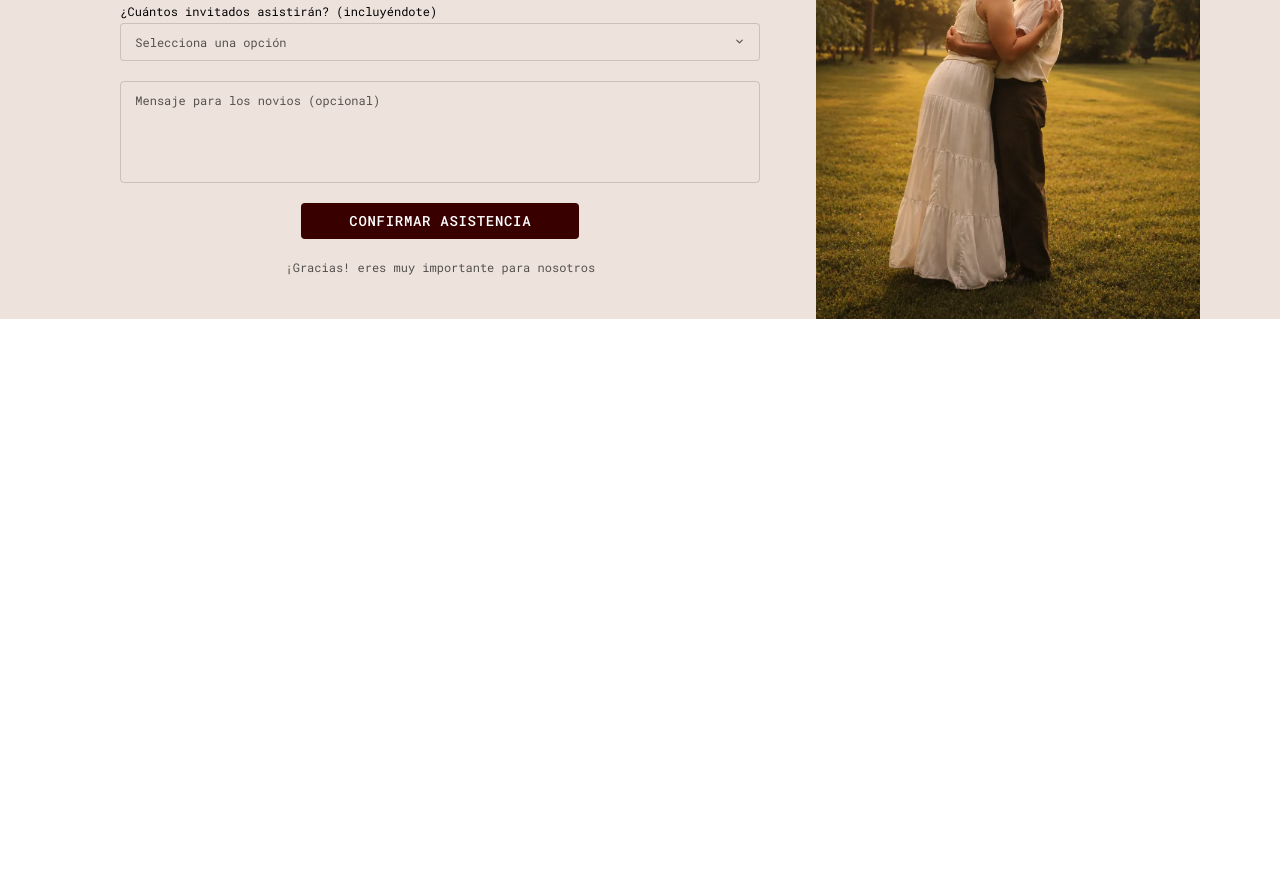
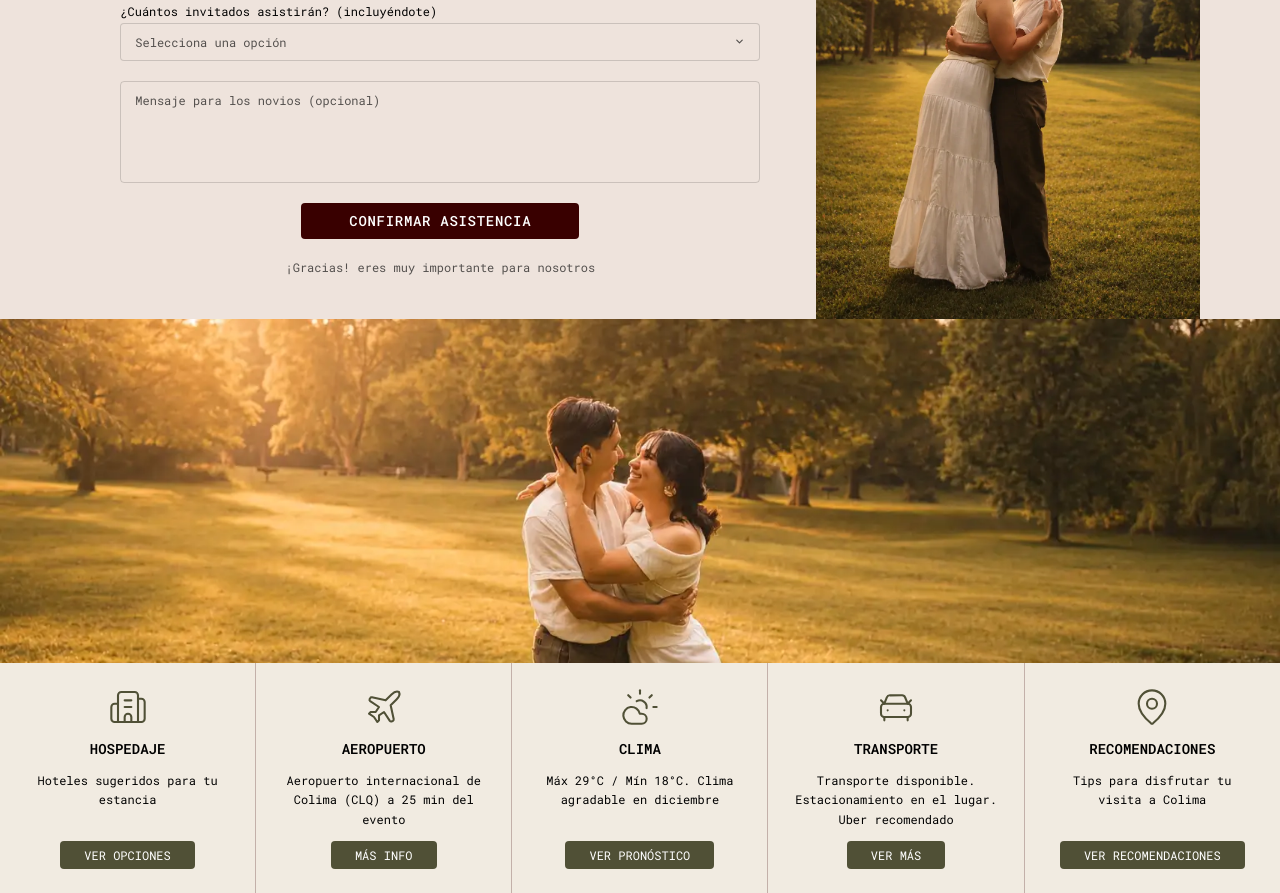
Before and after one commit to AlexRizo/carla-y-tenoch, an Astro site: page / in a window 1280 px wide. Shown: the part 3023-3916 px from the top of the page. Before the commit the page ends 3342 px from the top, so only its background shows below. Built offline with nearby package versions, Linux system fonts and the light colour scheme; Astro itself is replaced by a stand-in of ours; a web font is replaced by a local one.

Commit message:
info done

```diff
--- /dev/null
+++ b/src/components/info/InfoItem.astro
@@ -0,0 +1,27 @@
+---
+import type { AstroComponent } from "@lucide/astro";
+
+interface Props {
+  icon: AstroComponent;
+  title: string;
+  description: string;
+  href: string;
+  label: string;
+}
+
+const { icon: Icon, title, description, href, label } = Astro.props;
+---
+
+<article class="flex flex-col items-center gap-3 w-full py-6">
+  <div class="bg-primary rounded-full">
+    <Icon class="size-10 text-secondary-600" stroke-width={1.25} />
+  </div>
+  <h2 class="text-sm font-semibold uppercase">{title}</h2>
+  <p class="text-xs text-center leading-relaxed max-w-50.5">{description}</p>
+  <a
+    href={href}
+    target="_blank"
+    class="text-xs uppercase text-white px-6 py-1.5 rounded bg-secondary-600 hover:opacity-90 transition-opacity mt-auto"
+    >{label}</a
+  >
+</article>
--- a/src/pages/index.astro
+++ b/src/pages/index.astro
@@ -7,6 +7,7 @@ import Details from "@/sections/Details.astro";
 import Program from "@/sections/Program.astro";
 import DressCode from "@/sections/DressCode.astro";
 import Form from "@/sections/Form.astro";
+import Info from "@/sections/Info.astro";
 ---
 
 <Layout>
@@ -17,4 +18,5 @@ import Form from "@/sections/Form.astro";
   <Program />
   <DressCode />
   <Form />
+  <Info />
 </Layout>
--- /dev/null
+++ b/src/sections/Info.astro
@@ -0,0 +1,64 @@
+---
+import InfoItem from "@/components/info/InfoItem.astro";
+import { Building2, CarFront, CloudSun, MapPin, Plane } from "@lucide/astro";
+
+const INFO_DATA = [
+  {
+    icon: Building2,
+    title: "Hospedaje",
+    description: "Hoteles sugeridos para tu estancia",
+    href: "",
+    label: "Ver opciones",
+  },
+  {
+    icon: Plane,
+    title: "Aeropuerto",
+    description: "Aeropuerto internacional de Colima (CLQ) a 25 min del evento",
+    href: "",
+    label: "Más info",
+  },
+  {
+    icon: CloudSun,
+    title: "Clima",
+    description: "Máx 29°C / Mín 18°C. Clima agradable en diciembre",
+    href: "",
+    label: "Ver pronóstico",
+  },
+  {
+    icon: CarFront,
+    title: "Transporte",
+    description:
+      "Transporte disponible. Estacionamiento en el lugar. Uber recomendado",
+    href: "",
+    label: "Ver más",
+  },
+  {
+    icon: MapPin,
+    title: "Recomendaciones",
+    description: "Tips para disfrutar tu visita a Colima",
+    href: "",
+    label: "Ver recomendaciones",
+  },
+];
+---
+
+<section class="bg-third-200">
+  <img
+    src="/images/gallery/09.webp"
+    alt="Carla y Tenoch"
+    class="w-full h-86 object-cover object-[0_30%]"
+  />
+  <div class="flex flex-row divide-x divide-main-600/25 container mx-auto">
+    {
+      INFO_DATA.map((info) => (
+        <InfoItem
+          icon={info.icon}
+          title={info.title}
+          description={info.description}
+          href={info.href}
+          label={info.label}
+        />
+      ))
+    }
+  </div>
+</section>
```
